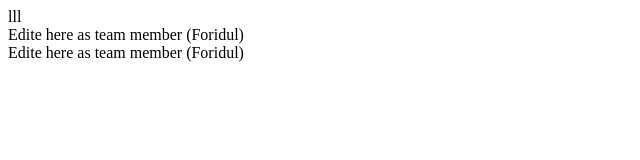
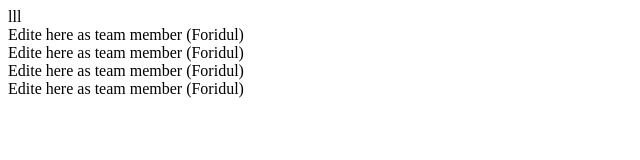
Before and after one commit to logic-legends-team/prac, a plain HTML site: page index.html in a window 1280 px wide. Shown: the whole page, without its empty margins (0-640 px from the left). Drawn offline with Linux system fonts and the light colour scheme.

Commit message:
added 2nd commit

```diff
--- a/index.html
+++ b/index.html
@@ -9,5 +9,7 @@
     <div>lll</div>
     <div>Edite here as team member (Foridul) </div>
     <div>Edite here as team member (Foridul) </div>
+    <div>Edite here as team member (Foridul) </div>
+    <div>Edite here as team member (Foridul) </div>
   </body>
 </html>
```
